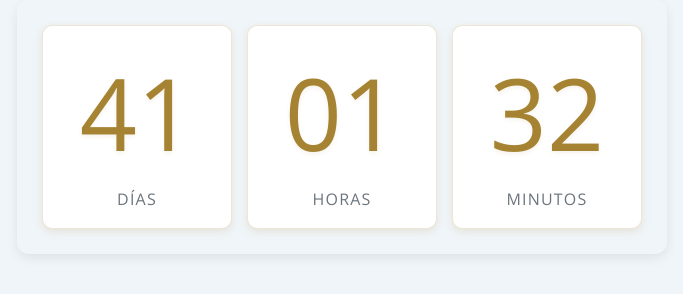
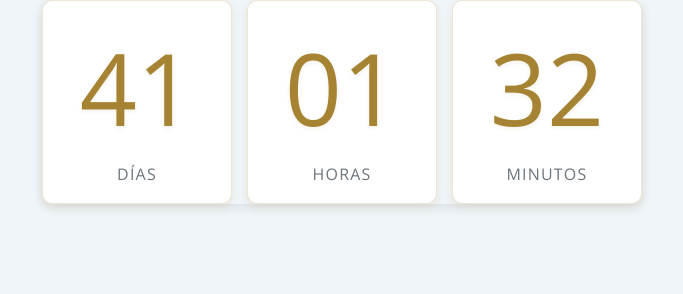
Before and after one commit to gsanchezgallegos/gsanchezgallegos.github.io, a plain HTML site: page counter/my-counter.html in a window 1280 px wide. Shown: the whole page, without its empty margins (298-981 px from the left). Drawn offline with nearby package versions, Linux system fonts and the light colour scheme.

Commit message:
Update my-counter.html

```diff
--- a/counter/my-counter.html
+++ b/counter/my-counter.html
@@ -17,7 +17,7 @@
       /*width: 100%;*/
       max-width: 600px;
       margin: 0 auto;
-      padding: 25px;
+      /*padding: 25px;*/
       border-radius: 12px;
       box-shadow: 0 4px 12px rgba(0, 0, 0, 0.08);
     }
```
